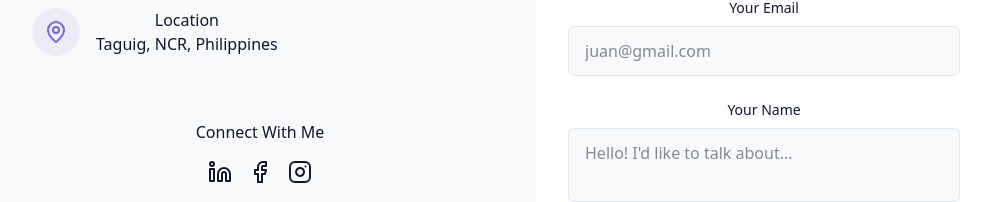
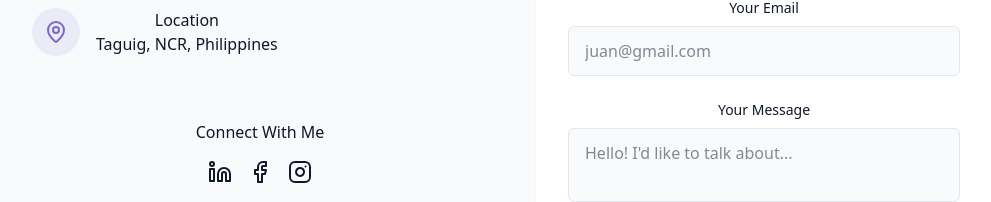
Before and after one commit to nixxiva/Portfolio, a React (Vite) app: page / in a window 1280 px wide. Shown: the part 3972-4174 px from the top of the page, without its empty margins (128-1119 px from the left). Built offline with nearby package versions, Linux system fonts and the light colour scheme.

Commit message:
Hotfix/NotFoundCapitalization

```diff
--- a/src/App.jsx
+++ b/src/App.jsx
@@ -1,11 +1,13 @@
 import { BrowserRouter, Route, Routes } from "react-router-dom"
 import { Home } from "./pages/Home";
-import { NotFound } from "./pages/Notfound";
+import { NotFound } from "./pages/NotFound";
+// import { Toaster } from "@/components/ui/toaster";
 
 function App() {
 
   return (
   <>
+    {/* <Toaster /> */}
     <BrowserRouter>
       <Routes>
         <Route index element={<Home />}/>
--- a/src/components/ContactSection.jsx
+++ b/src/components/ContactSection.jsx
@@ -1,7 +1,26 @@
 import { Mail, Phone, MapPin, Linkedin, Facebook, Instagram, Send } from "lucide-react";
 import { cn } from "@/lib/utils";
+// import { useToast } from "@/hooks/use-toast";
+// import { Description } from "@radix-ui/react-toast";
 
 export const ContactSection = () => {
+	// const {toast} = useToast();
+	// const [isSubmitting, setIsSubmitting] = useState(false);
+
+	const handleSubmit = (e) => {
+	// 	e.preventDefault();
+
+	// 	setIsSubmitting(true);
+
+		setTimeout(() => {
+	// 		toast({
+	// 			title: "Message sent!",
+	// 			Description: "Thank you for your message, I'll get back to you soonest."
+	// 		})
+		}, 1500);
+
+	// 	setIsSubmitting(false);
+	};
   return (
 		<section
       id="contact"
@@ -78,7 +97,10 @@ export const ContactSection = () => {
 								</div>
 							</div>
 					</div>
-					<div className="bg-card p-8 rounded-lg shadow-xs">
+					<div
+						className="bg-card p-8 rounded-lg shadow-xs"
+						// onSubmit={handleSubmit}
+					>
 						<h3 className="text-2xl font-semibold mb-6"> Send a Message</h3>
 
 						<form className="space-y-6">
@@ -121,7 +143,7 @@ export const ContactSection = () => {
 									htmlFor="message"
 									className="block text-sm font-medium mb-2"
 								>
-									Your Name
+									Your Message
 								</label>
 								<textarea
 									id="message"
```
Also changed, not shown: src/components/ui/toast.jsx (added), src/components/ui/toaster.jsx (added).
